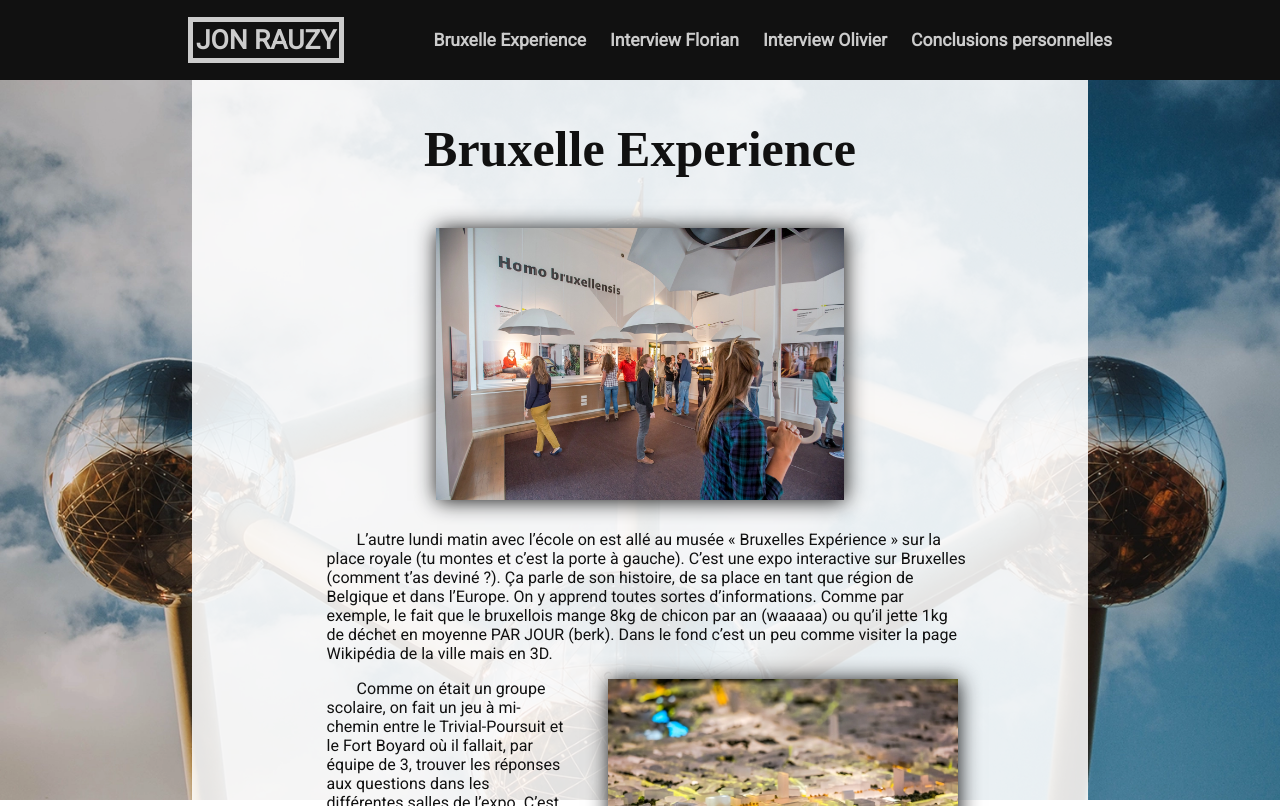
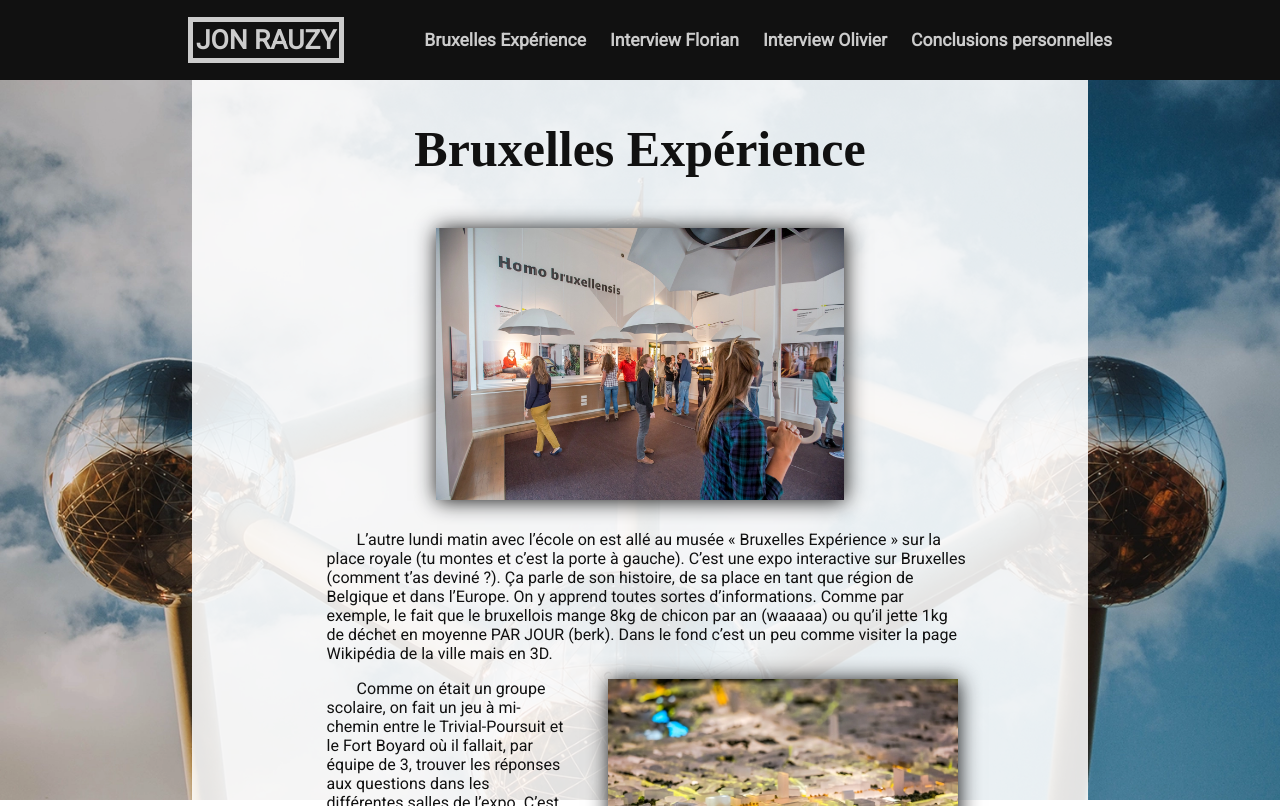
Before and after one commit to JonRauzy/classy, a plain HTML site: page bxlexp.html in a window 1280 px wide. Drawn offline with Linux system fonts and the light colour scheme; a web font is replaced by a local one.

Commit message:
classy13

```diff
--- a/bxlexp.html
+++ b/bxlexp.html
@@ -18,7 +18,7 @@
       <div class="navbar">
         <a href="index.html"><h2>JON RAUZY</h2></a>
         <div class="navlist">
-          <a href="bxlexp.html">Bruxelle Experience</a>
+          <a href="bxlexp.html">Bruxelles Expérience</a>
           <a href="florian.html">Interview Florian</a>
           <a href="olivier.html">Interview Olivier</a>
           <a href="conclusion.html">Conclusions personnelles</a>
@@ -28,7 +28,7 @@
 
     <div class="splash-text" id="bxlbg">
       <div class="text">
-        <h3>Bruxelle Experience</h3>
+        <h3>Bruxelles Expérience</h3>
         <figure>
           <img src="images/bxl2.webp" id="bxl2" />
         </figure>
```
Also changed, not shown: conclusion.html (+2 -2 lines), florian.html (+1 -1 lines), index.html (+1 -1 lines), olivier.html (+1 -1 lines), images/moi.webp (added), images/moimoimoi.webp (added), 2 other files.
